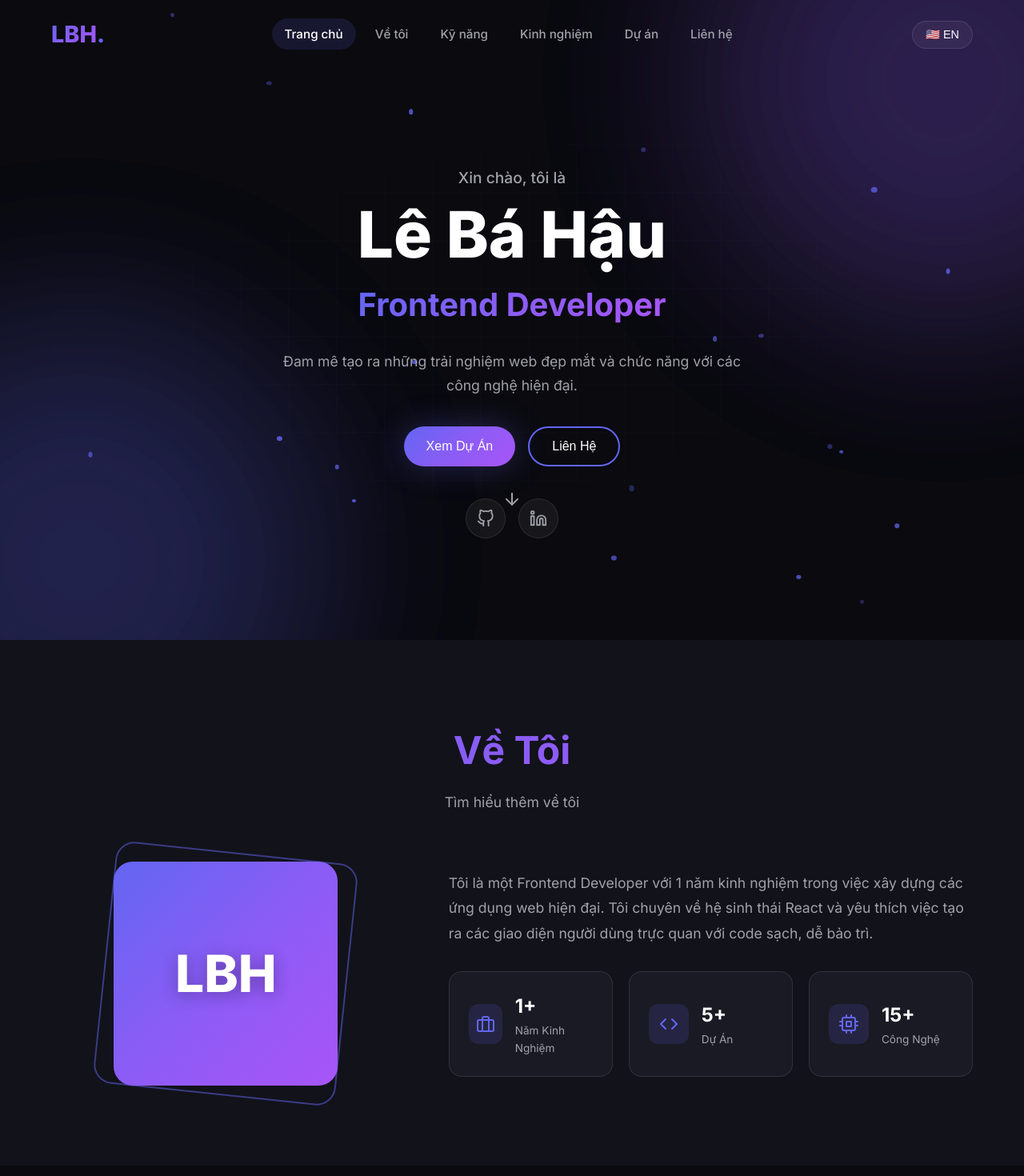
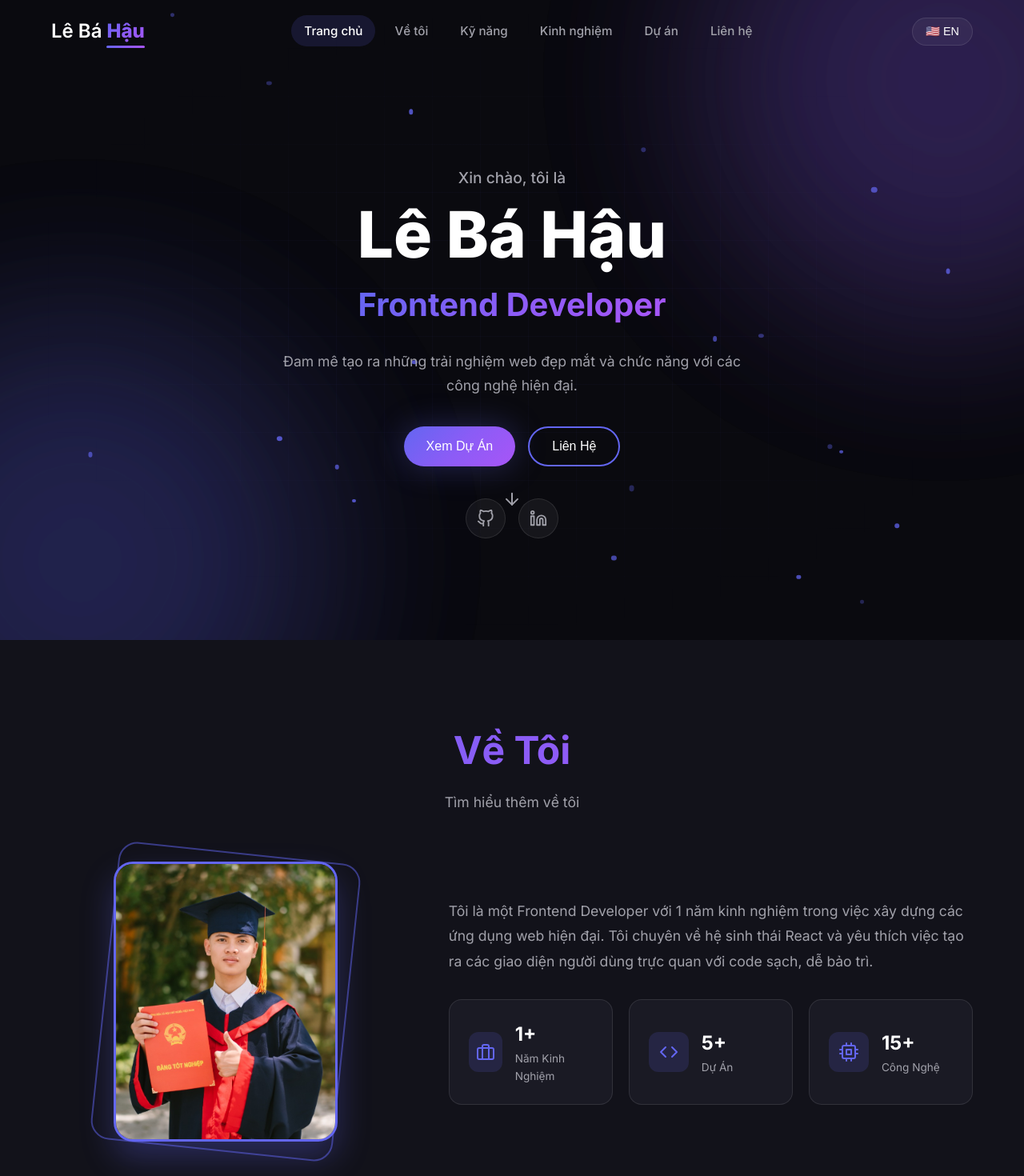
Before and after one commit to haubtm/portfolio, a React (Vite) app: page / in a window 1280 px wide. Shown: the top 1470 px of the page at 80% size. Built offline with nearby package versions, Linux system fonts and the light colour scheme.

Commit message:
Add profile image to About section

```diff
--- a/src/components/Footer/Footer.css
+++ b/src/components/Footer/Footer.css
@@ -17,17 +17,32 @@
     font-weight: 800;
     text-decoration: none;
     display: inline-flex;
+    align-items: center;
+    gap: 8px;
 }
 
-.footer-logo .logo-text {
+.footer-logo .logo-first {
+    color: var(--text-primary);
+    font-weight: 600;
+}
+
+.footer-logo .logo-highlight {
     background: var(--accent-gradient);
     -webkit-background-clip: text;
     -webkit-text-fill-color: transparent;
     background-clip: text;
+    position: relative;
 }
 
-.footer-logo .logo-dot {
-    color: var(--accent-primary);
+.footer-logo .logo-highlight::after {
+    content: '';
+    position: absolute;
+    bottom: -2px;
+    left: 0;
+    width: 100%;
+    height: 4px;
+    background: var(--accent-gradient);
+    border-radius: 2px;
 }
 
 .footer-social {
--- a/src/components/Footer/Footer.tsx
+++ b/src/components/Footer/Footer.tsx
@@ -24,8 +24,8 @@ const Footer = () => {
             viewport={{ once: true }}
           >
             <a href="#home" className="footer-logo">
-              <span className="logo-text">LBH</span>
-              <span className="logo-dot">.</span>
+              <span className="logo-first">Lê Bá</span>
+              <span className="logo-highlight">Hậu</span>
             </a>
           </motion.div>
 
--- a/src/components/Navbar/Navbar.css
+++ b/src/components/Navbar/Navbar.css
@@ -26,22 +26,37 @@
 }
 
 .navbar-logo {
-    font-size: 1.8rem;
-    font-weight: 800;
+    font-size: 1.5rem;
+    font-weight: 700;
     text-decoration: none;
     display: flex;
     align-items: center;
+    gap: 6px;
 }
 
-.logo-text {
+.logo-first {
+    color: var(--text-primary);
+    font-weight: 600;
+}
+
+.logo-highlight {
     background: var(--accent-gradient);
     -webkit-background-clip: text;
     -webkit-text-fill-color: transparent;
     background-clip: text;
+    font-weight: 800;
+    position: relative;
 }
 
-.logo-dot {
-    color: var(--accent-primary);
+.logo-highlight::after {
+    content: '';
+    position: absolute;
+    bottom: -2px;
+    left: 0;
+    width: 100%;
+    height: 3px;
+    background: var(--accent-gradient);
+    border-radius: 2px;
 }
 
 .navbar-menu {
--- a/src/components/Navbar/Navbar.tsx
+++ b/src/components/Navbar/Navbar.tsx
@@ -67,8 +67,8 @@ const Navbar = () => {
             scrollToSection('home');
           }}
         >
-          <span className="logo-text">LBH</span>
-          <span className="logo-dot">.</span>
+          <span className="logo-first">Lê Bá</span>
+          <span className="logo-highlight">Hậu</span>
         </motion.a>
 
         {/* Desktop Menu */}
--- a/src/sections/About/About.css
+++ b/src/sections/About/About.css
@@ -17,26 +17,18 @@
 .about-image {
     position: relative;
     width: 280px;
-    height: 280px;
+    height: 350px;
 }
 
-.image-placeholder {
+.profile-image {
     width: 100%;
     height: 100%;
-    background: var(--accent-gradient);
+    object-fit: cover;
     border-radius: var(--radius-xl);
-    display: flex;
-    align-items: center;
-    justify-content: center;
     position: relative;
     z-index: 2;
-}
-
-.avatar-text {
-    font-size: 4rem;
-    font-weight: 800;
-    color: white;
-    text-shadow: 0 4px 20px rgba(0, 0, 0, 0.3);
+    border: 3px solid var(--accent-primary);
+    box-shadow: 0 20px 40px rgba(99, 102, 241, 0.3);
 }
 
 .image-decoration {
--- a/src/sections/About/About.tsx
+++ b/src/sections/About/About.tsx
@@ -1,6 +1,7 @@
 import { motion } from 'framer-motion';
 import { useTranslation } from 'react-i18next';
 import { FiCode, FiBriefcase, FiCpu } from 'react-icons/fi';
+import profileImg from '../../assets/profile.jpg';
 import './About.css';
 
 const About = () => {
@@ -35,9 +36,7 @@ const About = () => {
             transition={{ duration: 0.6 }}
           >
             <div className="about-image">
-              <div className="image-placeholder">
-                <span className="avatar-text">LBH</span>
-              </div>
+              <img src={profileImg} alt="Lê Bá Hậu" className="profile-image" />
               <div className="image-decoration"></div>
             </div>
           </motion.div>
```
Also changed, not shown: src/assets/profile.jpg (added).
